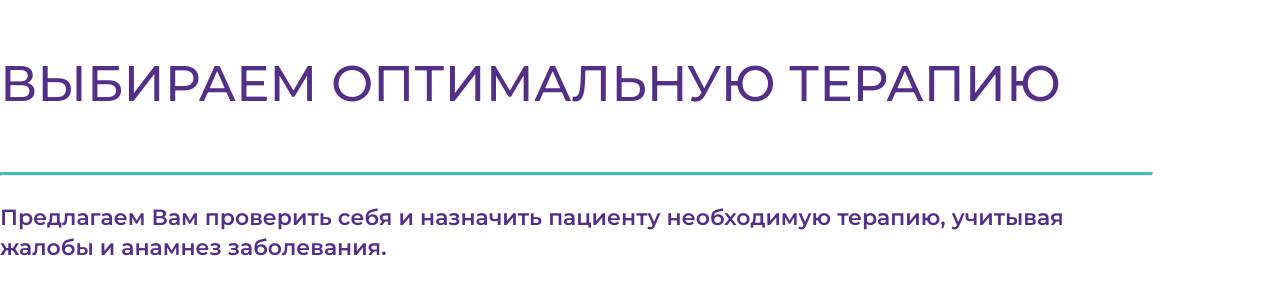
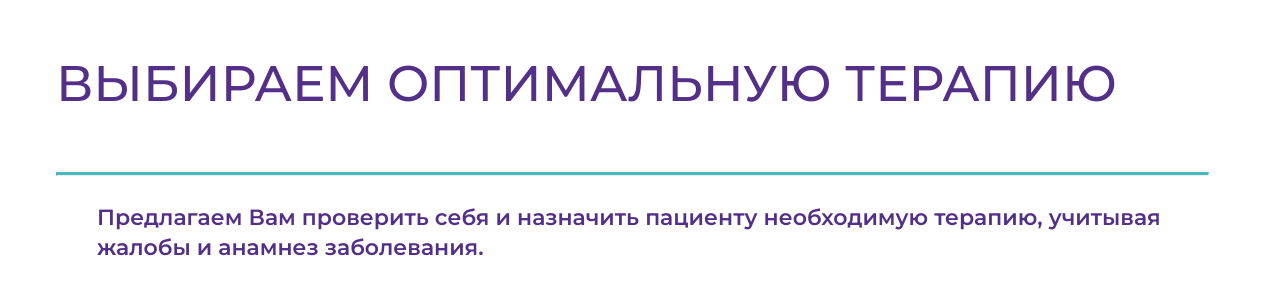
Before and after one commit to crawraps/stelara-task, a Next.js app: page / in a window 1280 px wide. Shown: the top 300 px of the page. Built offline with nearby package versions, Linux system fonts and the light colour scheme.

Commit message:
Change home style

```diff
--- a/styles/Home.module.css
+++ b/styles/Home.module.css
@@ -1,10 +1,9 @@
 .heading {
-  margin: auto;
-  margin-top: 49px;
-  margin-bottom: 77px;
+  margin: 49px auto 77px;
   width: 1344px;
   display: flex;
   flex-direction: column;
+  align-items: center;
 }
 
 .heading-h {
```
